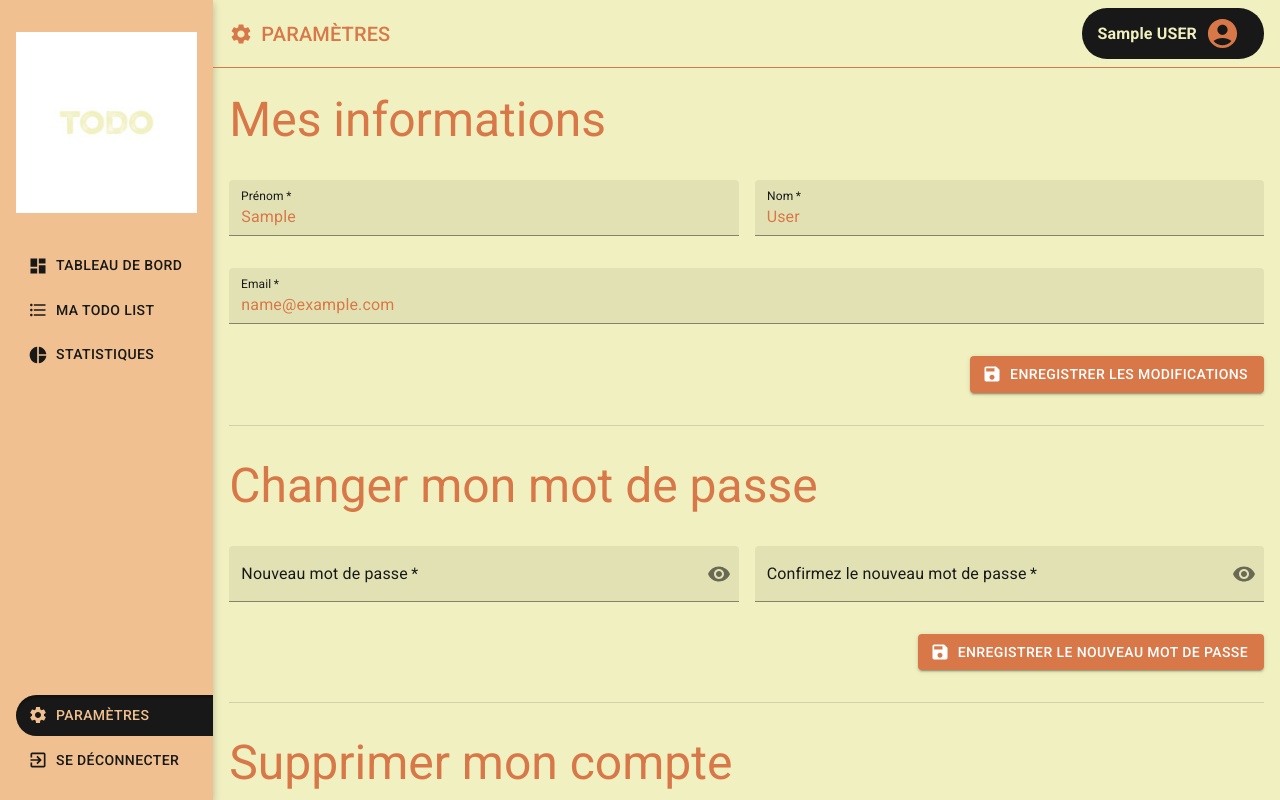
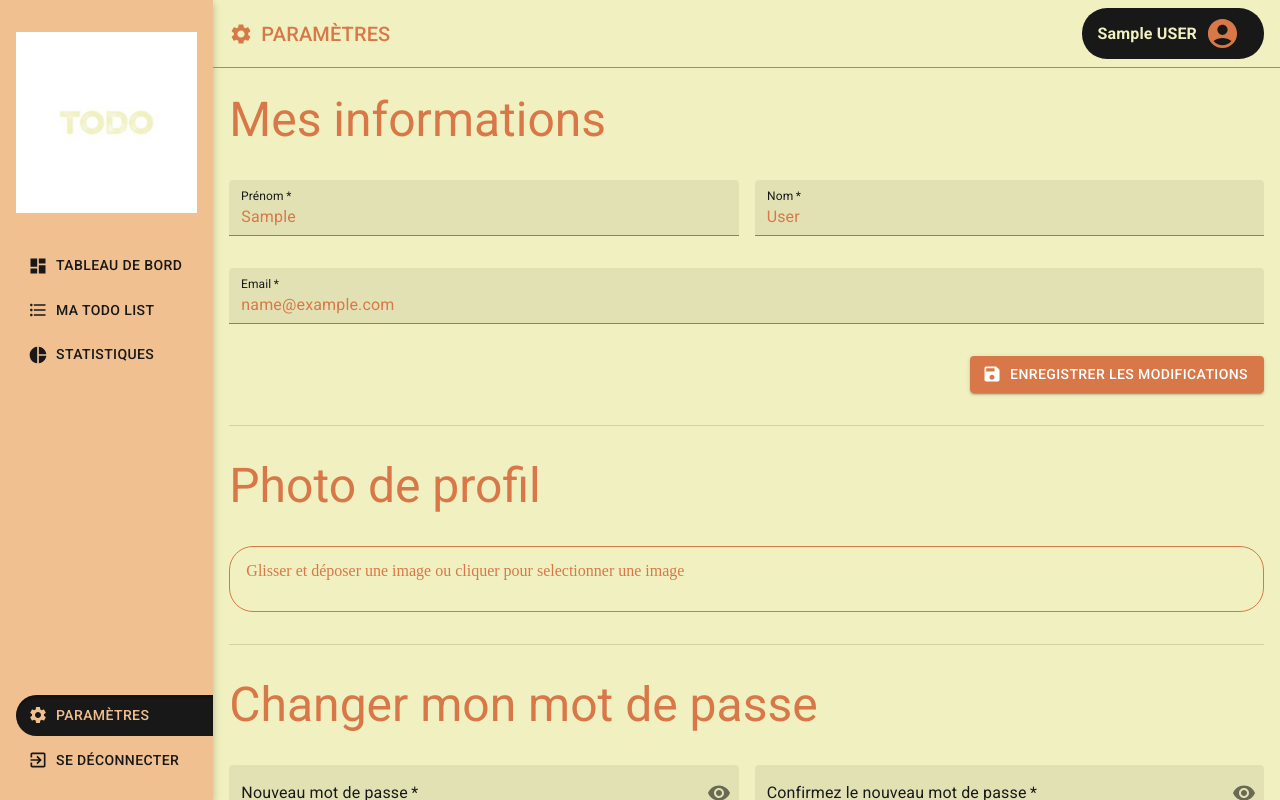
Before and after one commit to ImadEM21/go-todo-list, a React (Vite) app in the folder client/: page /settings in a window 1280 px wide. Built offline with nearby package versions, Linux system fonts and the light colour scheme; sample sign-in values are in the browser's storage.

Commit message:
Clinet > Create the form to add an avatar

```diff
--- a/client/package.json
+++ b/client/package.json
@@ -20,12 +20,14 @@
         "@mui/x-date-pickers": "5.0.0-beta.2",
         "@types/prop-types": "^15.7.5",
         "axios": "^0.27.2",
+        "compressorjs": "^1.1.1",
         "date-fns": "^2.29.1",
         "jodit": "^3.19.1",
         "jodit-react": "^1.3.12",
         "prop-types": "^15.6.0",
         "react": "^18.2.0",
         "react-dom": "^18.2.0",
+        "react-dropzone": "^14.2.2",
         "react-ga": "^3.3.1",
         "react-hook-form": "^7.33.1",
         "react-router-dom": "^6.3.0",
--- a/client/src/components/settings/Settings.tsx
+++ b/client/src/components/settings/Settings.tsx
@@ -4,6 +4,7 @@ import SettingsIcon from '@mui/icons-material/Settings';
 import Account from './Account';
 import Password from './Password';
 import DeleteAccount from './DeleteAccount';
+import UserAvatar from './UserAvatar';
 
 export interface ISettingsProps {}
 
@@ -17,6 +18,11 @@ const Settings = (props: ISettingsProps) => {
                     Mes informations
                 </Typography>
                 <Account />
+                <Divider />
+                <Typography component="h1" variant={isMobile ? 'h4' : 'h3'} sx={{ color: theme.palette.text.primary }} mt="2rem">
+                    Photo de profil
+                </Typography>
+                <UserAvatar />
                 <Divider />
                 <Typography component="h1" variant={isMobile ? 'h4' : 'h3'} sx={{ color: theme.palette.text.primary }} mt="2rem">
                     Changer mon mot de passe
--- /dev/null
+++ b/client/src/components/settings/UserAvatar.tsx
@@ -0,0 +1,38 @@
+import { useState } from 'react';
+import { styled } from '@mui/material';
+import DropImage from '../ui/DropImage';
+
+const PREFIX = 'UserAvatar';
+
+const classes = {
+    helper: `${PREFIX}-helper`
+};
+
+const Form = styled('form')(({ theme }) => ({
+    width: '100%',
+    display: 'flex',
+    flexDirection: 'column',
+    gap: '2rem',
+    marginTop: '2rem',
+    marginBottom: '2rem',
+    [`&. ${classes.helper}`]: {
+        color: theme.palette.text.primary
+    }
+}));
+
+export interface CustomFile extends File {
+    preview: string;
+}
+
+export interface IUserAvatarProps {}
+
+const UserAvatar = (props: IUserAvatarProps) => {
+    const [files, setFiles] = useState<CustomFile[]>([]);
+    return (
+        <Form>
+            <DropImage files={files} setFiles={setFiles} id="user-avatar" name="user-avatar" placeholder="Glisser et déposer une image ou cliquer pour selectionner une image" />
+        </Form>
+    );
+};
+
+export default UserAvatar;
--- /dev/null
+++ b/client/src/components/ui/DropImage.tsx
@@ -0,0 +1,104 @@
+import { useEffect } from 'react';
+import { useDropzone } from 'react-dropzone';
+import Compressor from 'compressorjs';
+import { CustomFile } from '../settings/UserAvatar';
+import { styled, Avatar } from '@mui/material';
+
+const thumbsContainer: React.CSSProperties = {
+    display: 'flex',
+    flexDirection: 'row',
+    flexWrap: 'wrap',
+    marginTop: 16
+};
+
+const thumb: React.CSSProperties = {
+    display: 'inline-flex',
+    borderRadius: 2,
+    border: '1px solid #eaeaea',
+    marginBottom: 8,
+    marginRight: 8,
+    width: '100%',
+    height: '100%',
+    padding: 4,
+    boxSizing: 'border-box'
+};
+
+const thumbInner: React.CSSProperties = {
+    display: 'flex',
+    justifyContent: 'center',
+    minWidth: 0,
+    overflow: 'hidden',
+    width: '100%'
+};
+
+const StyledSection = styled('section')(({ theme }) => ({
+    border: `1px solid ${theme.palette.info.main}`,
+    borderRadius: '1.5rem',
+    padding: '1rem',
+    cursor: 'pointer',
+    color: theme.palette.text.primary
+}));
+
+export interface IDropImageProps {
+    files: CustomFile[];
+    setFiles: React.Dispatch<React.SetStateAction<CustomFile[]>>;
+    id: string;
+    name: string;
+    placeholder: string;
+}
+
+const DropImage = ({ files, setFiles, id, name, placeholder }: IDropImageProps) => {
+    const { getRootProps, getInputProps } = useDropzone({
+        maxFiles: 1,
+        accept: {
+            'image/*': ['.jpeg', '.png']
+        },
+        onDrop: async (acceptedFiles: File[]) => {
+            const compressedImgs: File[] = await Promise.all<File>(
+                acceptedFiles.map((file: File) => {
+                    return new Promise((resolve, reject) => {
+                        new Compressor(file, {
+                            quality: 0.6,
+                            success: (result: File) => {
+                                resolve(result);
+                            },
+                            error: (error: Error) => {
+                                reject(error);
+                            }
+                        });
+                    });
+                })
+            );
+            let compressed = compressedImgs.map((file) => Object.assign(file, { preview: URL.createObjectURL(file) }));
+            setFiles(compressed);
+        }
+    });
+
+    const thumbs = files.map((file) => (
+        <div style={thumb} key={file.name}>
+            <div style={thumbInner}>
+                <Avatar alt={file.name} src={file.preview} sx={{ width: 56, height: 56 }} />
+            </div>
+        </div>
+    ));
+
+    useEffect(
+        () => () => {
+            // Make sure to revoke the data uris to avoid memory leaks
+            files.forEach((file) => URL.revokeObjectURL(file.preview));
+        },
+        [files]
+    );
+
+    return (
+        <StyledSection>
+            <div {...getRootProps({ className: 'dropzone' })}>
+                <input name={name} id={id} {...getInputProps()} />
+                <p>{placeholder}</p>
+            </div>
+            <aside style={thumbsContainer}>{thumbs}</aside>
+        </StyledSection>
+    );
+};
+
+export default DropImage;
```
Also changed, not shown: 1 other file (tests, documents, lock files or other folders).
